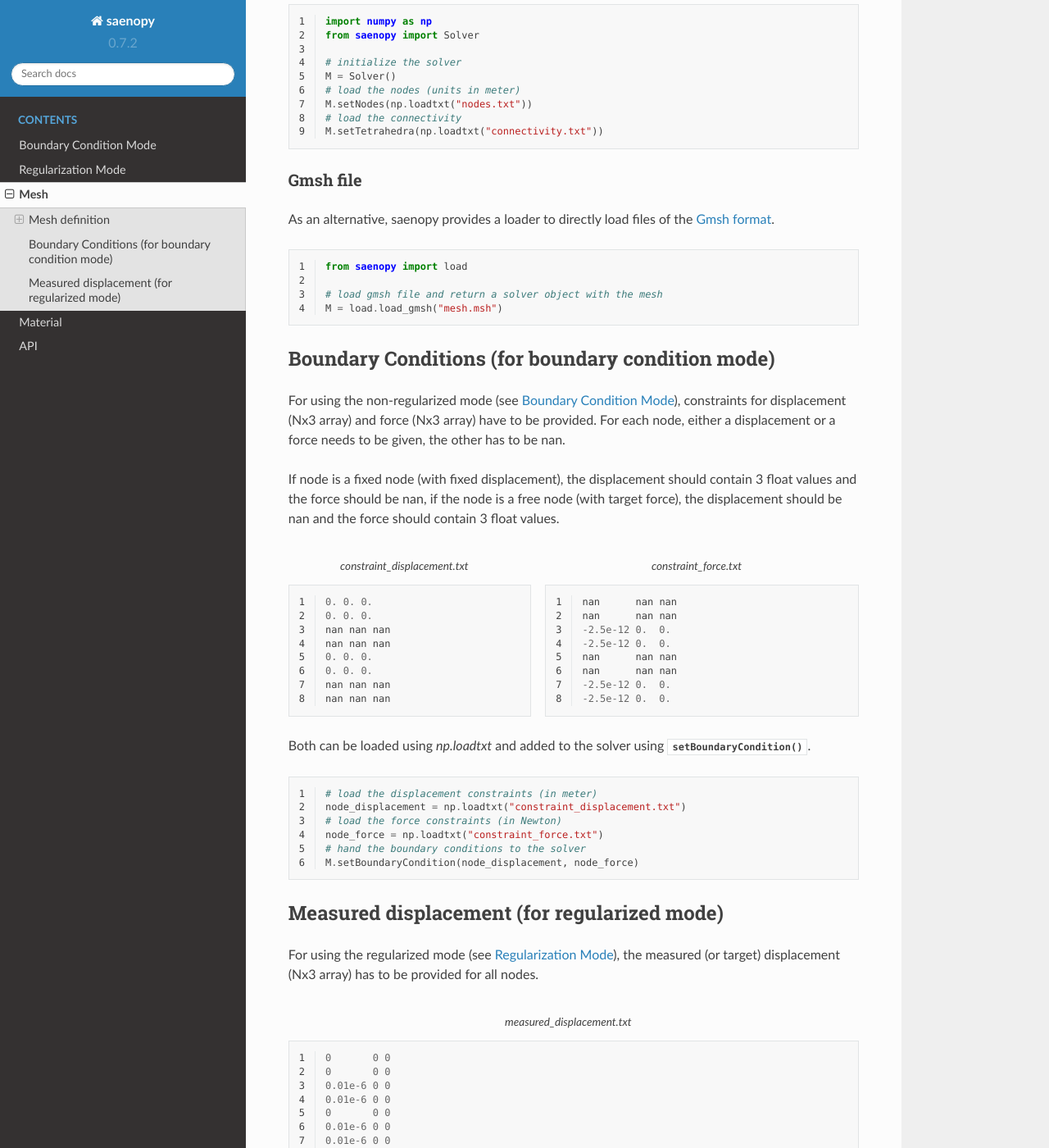
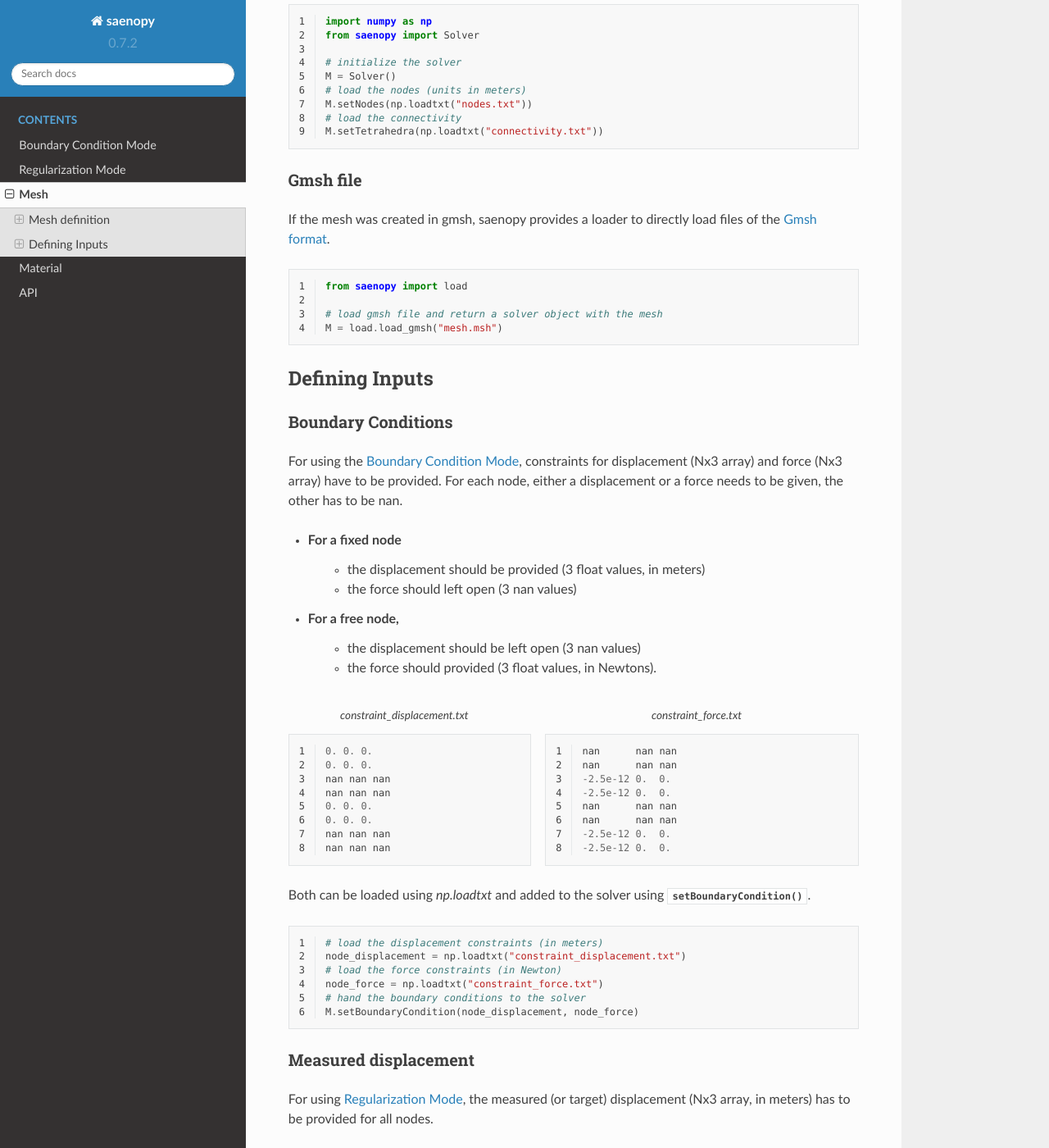
Before and after one commit to rgerum/saenopy, a Sphinx documentation site: the page built from docs/mesh.rst, in a window 1280 px wide and 1400 px high, scrolled down 779 px. Shown: the whole window at 82% size. Built offline with Sphinx 7.4.7 and the Read the Docs theme 2.0.0, drawn with Linux system fonts in a browser that asks for light colours; some of the changed text lies outside the part shown.

Commit message:
docs: added mesh.rst

```diff
--- a/docs/mesh.rst
+++ b/docs/mesh.rst
@@ -16,9 +16,9 @@ Text files
 
     .. container:: leftside
 
-        Nodes are an Nx3 float array (three spatial dimensions).
+        Nodes are an Nx3 float array (three spatial dimensions). Units are in meters.
 
-        Nodes can for example be loaded from a .txt file structured like this
+        Nodes can be loaded from a .txt file structured like this
 
         .. literalinclude:: nodes.txt
            :caption:
@@ -49,14 +49,14 @@ Both can be loaded using `np.loadtxt` and added to the solver using :py:meth:`~.
 
     # initialize the solver
     M = Solver()
-    # load the nodes (units in meter)
+    # load the nodes (units in meters)
     M.setNodes(np.loadtxt("nodes.txt"))
     # load the connectivity
     M.setTetrahedra(np.loadtxt("connectivity.txt"))
 
 Gmsh file
 ~~~~~~~~~
-As an alternative, saenopy provides a loader to directly load files of the `Gmsh format <http://gmsh.info/>`_.
+If the mesh was created in gmsh, saenopy provides a loader to directly load files of the `Gmsh format <http://gmsh.info/>`_.
 
 .. code-block:: python
     :linenos:
@@ -67,18 +67,23 @@ As an alternative, saenopy provides a loader to directly load files of the `Gmsh
     M = load.load_gmsh("mesh.msh")
 
 
+Defining Inputs
+---------------
+
 .. _SectionBoundaryConditions:
 
-Boundary Conditions (for boundary condition mode)
--------------------------------------------------
+Boundary Conditions
+~~~~~~~~~~~~~~~~~~~
 
-For using the non-regularized mode (see :ref:`SectionBoundaryConditionMode`), constraints for displacement (Nx3 array) and force (Nx3 array) have to be provided.
+For using the :ref:`SectionBoundaryConditionMode`, constraints for displacement (Nx3 array) and force (Nx3 array) have to be provided.
 For each node, either a displacement or a force needs to be given, the other has to be nan.
 
-
-If node is a fixed node (with fixed displacement),
-the displacement should contain 3 float values and the force should be nan, if the node is a free node
-(with target force), the displacement should be nan and the force should contain 3 float values.
+- For a fixed node
+    - the displacement should be provided (3 float values, in meters)
+    - the force should left open (3 nan values)
+- For a free node,
+    - the displacement should be left open (3 nan values)
+    - the force should provided (3 float values, in Newtons).
 
 
 .. container:: twocol
@@ -105,7 +110,7 @@ Both can be loaded using `np.loadtxt` and added to the solver using :py:meth:`~.
 .. code-block:: python
     :linenos:
 
-    # load the displacement constraints (in meter)
+    # load the displacement constraints (in meters)
     node_displacement = np.loadtxt("constraint_displacement.txt")
     # load the force constraints (in Newton)
     node_force = np.loadtxt("constraint_force.txt")
@@ -114,10 +119,10 @@ Both can be loaded using `np.loadtxt` and added to the solver using :py:meth:`~.
 
 .. _SectionMeasuredDisplacement:
 
-Measured displacement (for regularized mode)
---------------------------------------------
+Measured displacement
+~~~~~~~~~~~~~~~~~~~~~
 
-For using the regularized mode (see :ref:`SectionRegularizationMode`), the measured (or target) displacement (Nx3 array) has to be provided for
+For using :ref:`SectionRegularizationMode`, the measured (or target) displacement (Nx3 array, in meters) has to be provided for
 all nodes.
 
 .. literalinclude:: measured_displacement.txt
```
Also changed, not shown: docs/regularization.ipynb.
